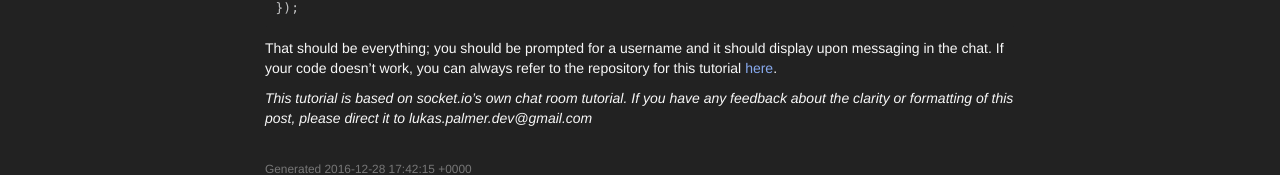
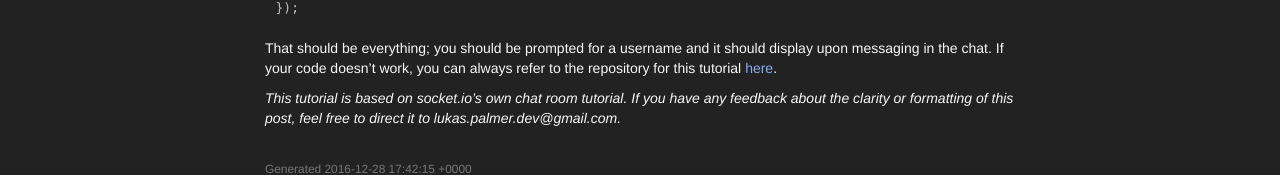
Before and after one commit to lnpalmer/lnpalmer.github.io, a Jekyll site: the page built from _posts/2016-12-23-chat.md, in a window 1280 px wide and 900 px high, scrolled down 2540 px. Shown: the part 722-897 px from the top of the window. Built offline with Jekyll 4.4.1, drawn with Linux system fonts in a browser that asks for light colours.

```diff
--- a/_posts/2016-12-23-chat.md
+++ b/_posts/2016-12-23-chat.md
@@ -157,4 +157,4 @@
 
 That should be everything; you should be prompted for a username and it should display upon messaging in the chat. If your code doesn't work, you can always refer to the repository for this tutorial [here](https://github.com/lnpalmer/socket-io-chat).
 
-*This tutorial is based on socket.io's own chat room tutorial. If you have any feedback about the clarity or formatting of this post, please direct it to lukas.palmer.dev@gmail.com*
+*This tutorial is based on socket.io's own chat room tutorial. If you have any feedback about the clarity or formatting of this post, feel free to direct it to lukas.palmer.dev@gmail.com.*
```
